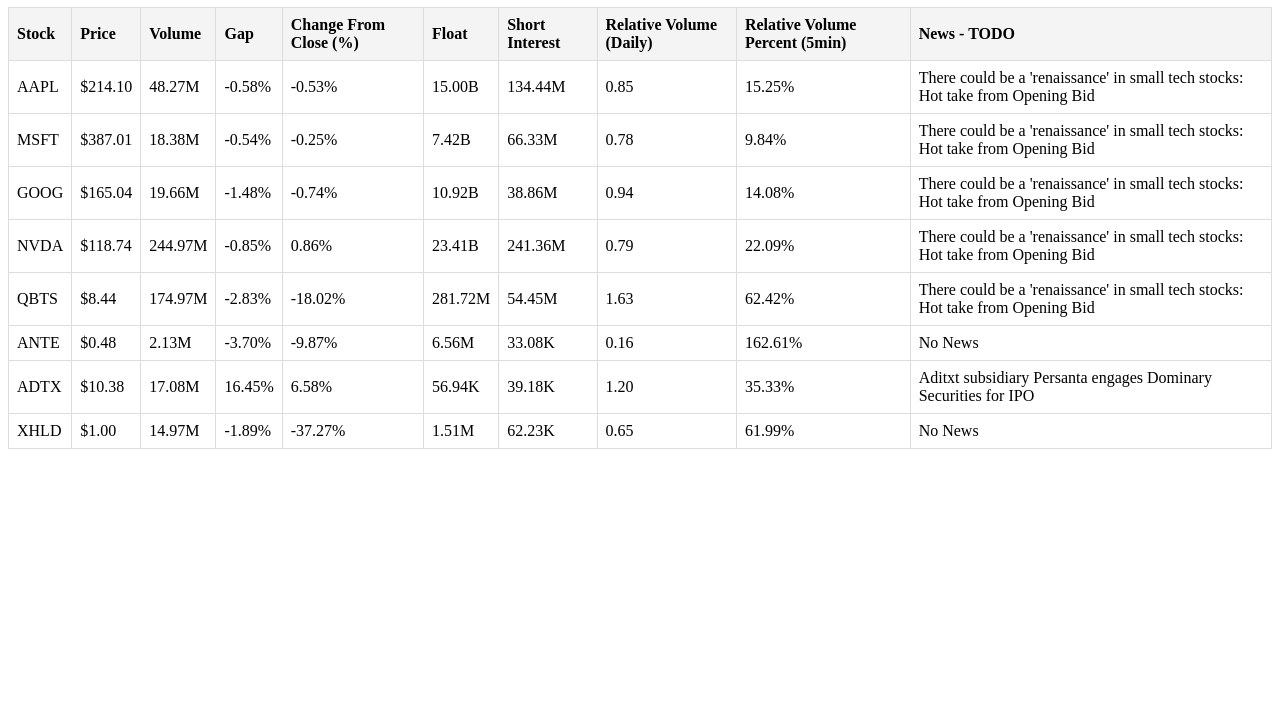
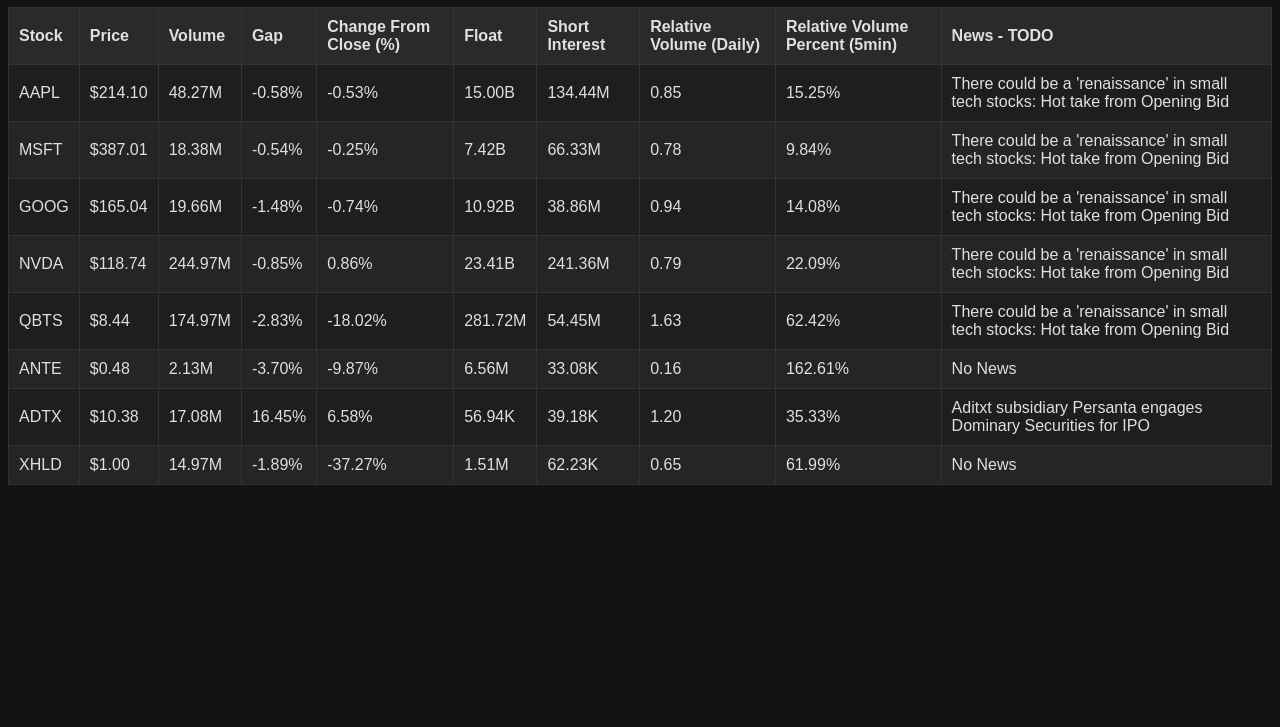
Before and after one commit to Connduit/stonks-screener, a plain HTML site: page index.html in a window 1280 px wide. Shown: the part 73-800 px from the top of the page. Drawn offline with Linux system fonts and the light colour scheme.

Commit message:
dark mode style

```diff
--- a/styles.css
+++ b/styles.css
@@ -1,19 +1,35 @@
+body {
+  background-color: #121212;
+  color: #e0e0e0;
+  font-family: Arial, sans-serif;
+}
+
 table {
   width: 100%;
   border-collapse: collapse;
+  background-color: #1e1e1e;
+  color: #e0e0e0;
 }
 
 th, td {
-  padding: 8px;
+  padding: 10px;
   text-align: left;
-  border: 1px solid #ddd;
+  border: 1px solid #333;
 }
 
 th {
   cursor: pointer;
-  background-color: #f4f4f4;
+  background-color: #2a2a2a;
 }
 
 th:hover {
-  background-color: #ddd;
+  background-color: #3a3a3a;
 }
+
+tr:nth-child(even) {
+  background-color: #252525;
+}
+
+tr:hover {
+  background-color: #333;
+}
```
